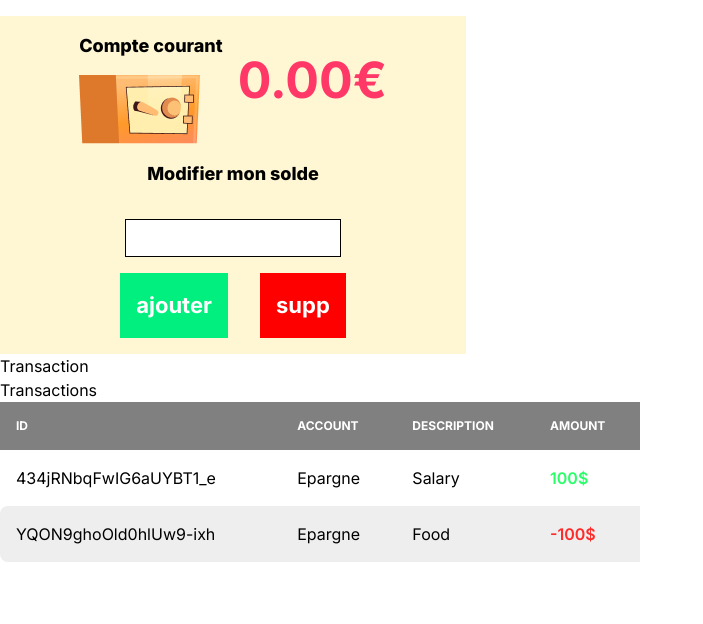
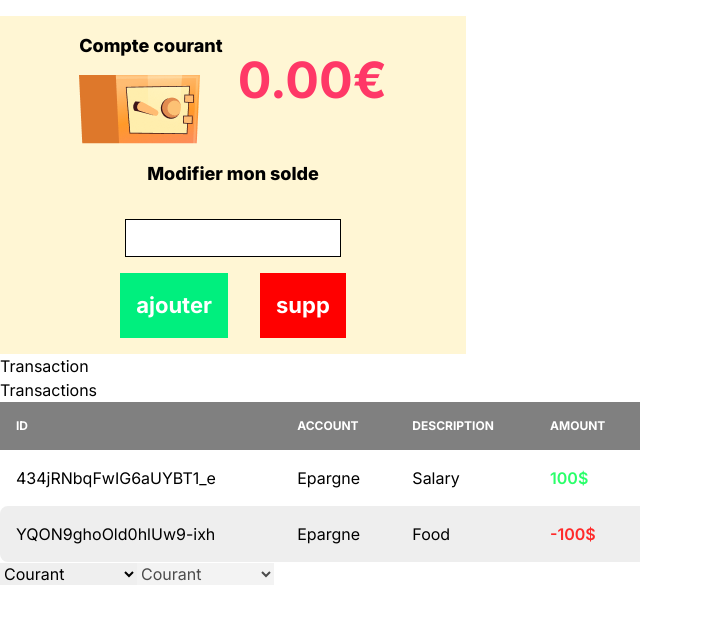
Before and after one commit to MatteoGauthier/staffy-bank, a React (Vite) app: page /dashboard in a window 1280 px wide. Shown: the top 624 px of the page, without its empty margins (0-703 px from the left). Built offline with nearby package versions, Linux system fonts and the light colour scheme.

Commit message:
posibilité de choisir le compte débité et le compte crédité

```diff
--- a/src/components/Dashboard/TransferBox.jsx
+++ b/src/components/Dashboard/TransferBox.jsx
@@ -1,14 +1,58 @@
-import React from 'react'
-import useLocalState from '../../hooks/useLocalState'
+import React from "react"
+
+const defaultAccounts = [
+	{
+		name: "Courant",
+		value: "courant",
+		type: "main",
+	},
+	{
+		name: "epargne",
+		value: "epargne",
+		type: "savings",
+	},
+	{
+		name: "Cryptomonnaie",
+		value: "crypto",
+		type: "savings",
+	},
+]
 
 function TransferBox() {
-  const [accounts, setAccounts] = useLocalState(null, "accounts")
+	const [sender, setSender] = React.useState("")
+	const [receiver, setReceiver] = React.useState("")
 
-  return (
-    <div className="transfer-box">
+	const handleChangeSender = (event) => {
+		setSender(event.target.value)
+	}
+	const handleChangeReceiver = (event) => {
+		setReceiver(event.target.value)
+	}
 
-    </div>
-  )
+	return (
+		<div className="transfer-box">
+			<form>
+				<select onChange={handleChangeSender} value={sender}>
+					{defaultAccounts.map((elm) => {
+						return (
+							<option key={elm.name} value={elm.value}>
+								{elm.name}
+							</option>
+						)
+					})}
+				</select>
+				<select onChange={handleChangeReceiver} disabled={sender == ""} value={receiver}>
+					{defaultAccounts.map((elm) => {
+						return (
+							<option hidden={sender == elm.value} key={elm.name} value={elm.value}>
+								{elm.name}
+							</option>
+						)
+					})}
+				</select>
+			</form>
+		</div>
+	)
 }
 
 export default TransferBox
```
